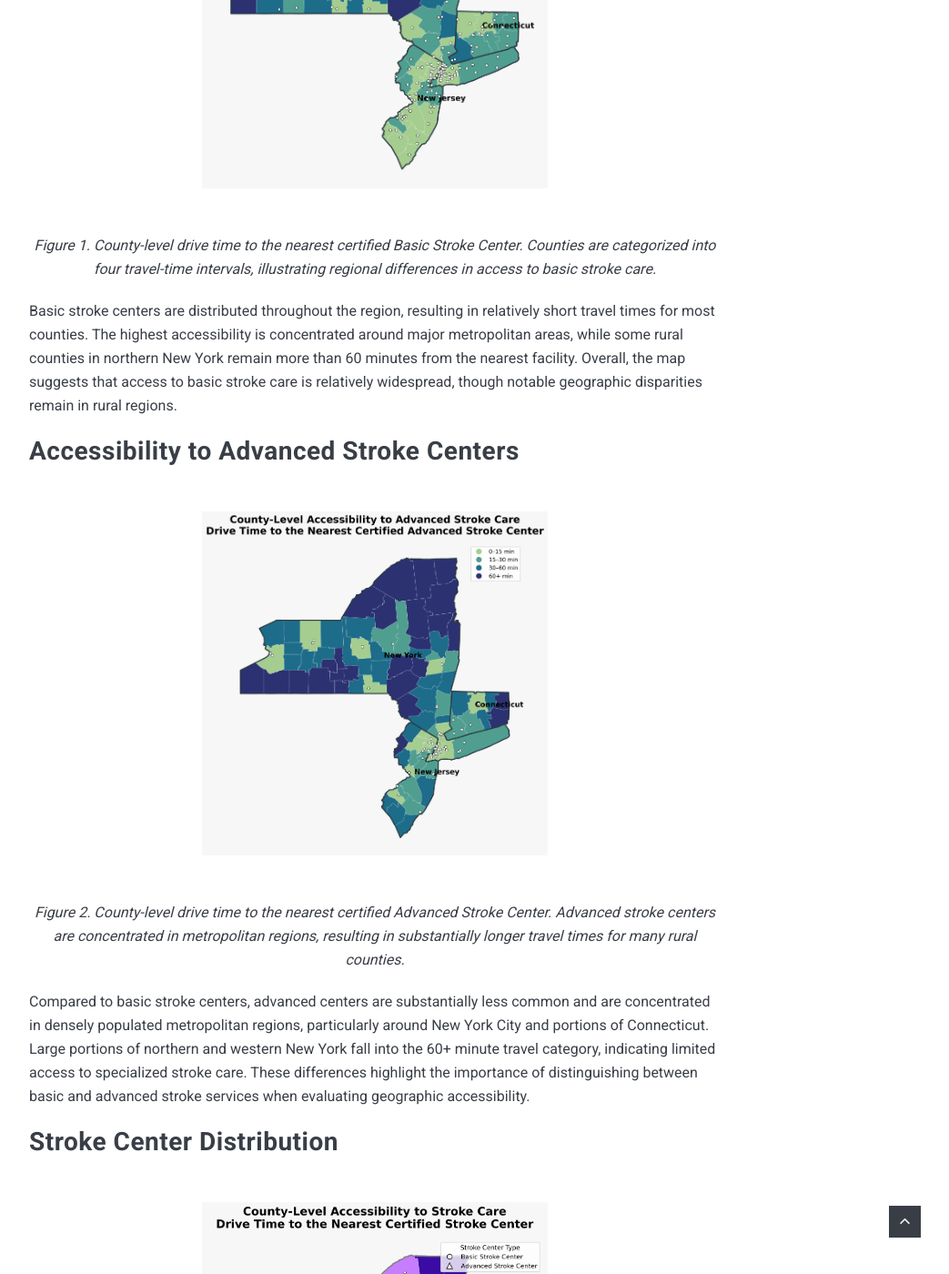
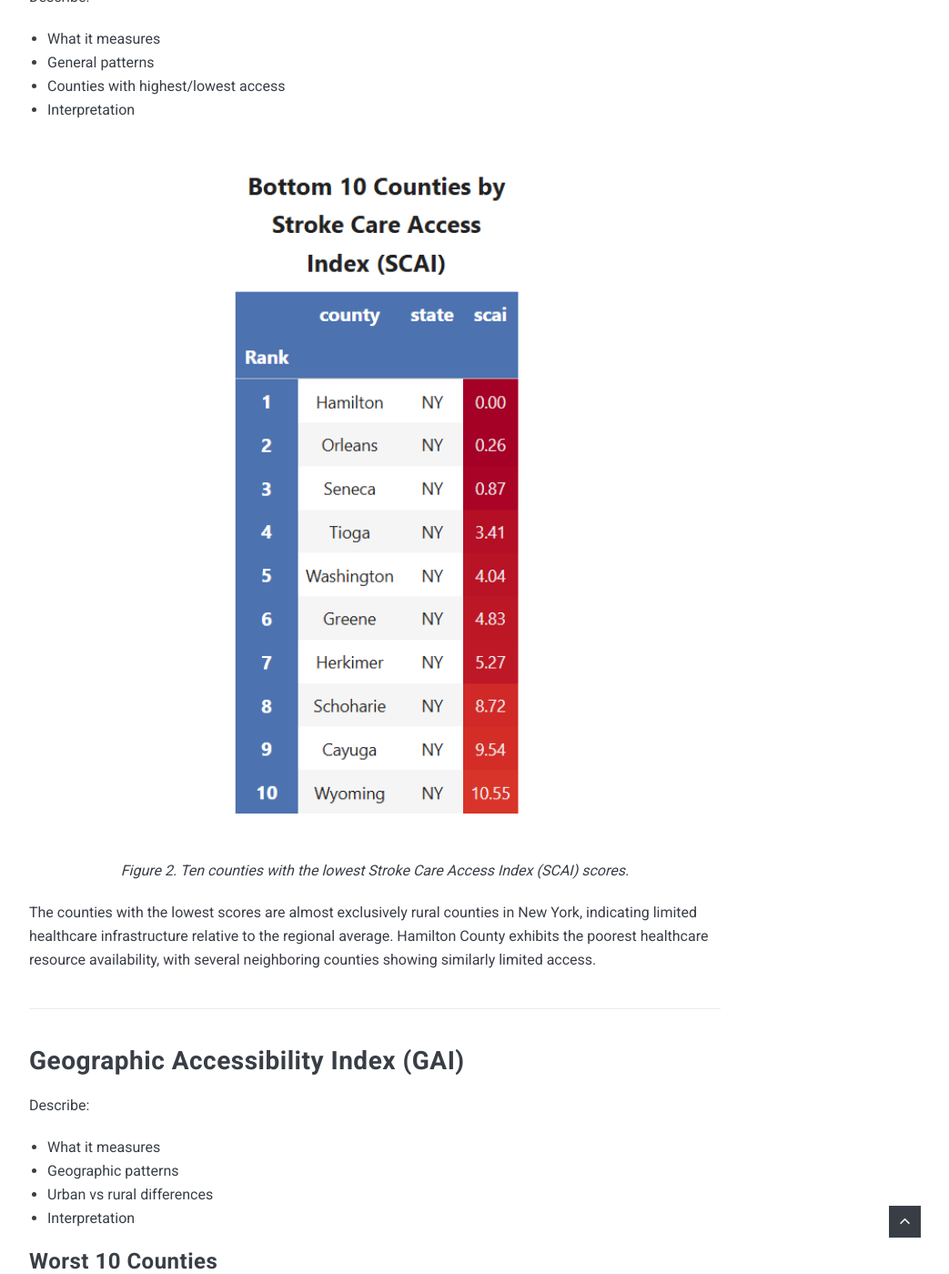
Before and after one commit to palism1/stroke-burden-index, a Jekyll site: the page built from docs/_posts/2026-07-07-project-outcome.md, in a window 1280 px wide and 1400 px high, scrolled down 3216 px. Shown: the whole window at 91% size, without its empty margins (228-1271 px from the left). Built offline with Jekyll 4.4.1, drawn with Linux system fonts in a browser that asks for light colours; nearby versions of some CDN libraries; some of the changed text lies outside the part shown.

Commit message:
Update 2026-07-07-project-outcome.md

```diff
--- a/docs/_posts/2026-07-07-project-outcome.md
+++ b/docs/_posts/2026-07-07-project-outcome.md
@@ -52,7 +52,15 @@
 - Counties with highest/lowest scores
 - Distribution of scores
 
-- Top 10 counties
+<p align="center">
+    <img src="../images/worst_sri.png" width="45%">
+</p>
+
+<p align="center">
+<i>Figure 1. Ten counties with the highest Stroke Risk Index (SRI) scores.</i>
+</p>
+
+The Bronx ranks highest, followed by several rural counties in upstate New York including Hamilton, Delaware, Franklin, St. Lawrence, and Chenango. These results suggest that elevated stroke risk is present in both densely populated urban environments and geographically isolated rural communities.
 
 ---
 
@@ -65,7 +73,15 @@
 - Counties with highest/lowest access
 - Interpretation
 
-- Top 10 counties
+<p align="center">
+    <img src="../images/worst_scai.png" width="45%">
+</p>
+
+<p align="center">
+<i>Figure 2. Ten counties with the lowest Stroke Care Access Index (SCAI) scores.</i>
+</p>
+
+The counties with the lowest scores are almost exclusively rural counties in New York, indicating limited healthcare infrastructure relative to the regional average. Hamilton County exhibits the poorest healthcare resource availability, with several neighboring counties showing similarly limited access.
 
 ---
 
@@ -78,7 +94,17 @@
 - Urban vs rural differences
 - Interpretation
 
-Figures:
+### Worst 10 Counties
+
+<p align="center">
+    <img src="../images/worst_gai.png" width="45%">
+</p>
+
+<p align="center">
+<i>Figure 3. Ten counties with the lowest Geographic Accessibility Index (GAI) scores.</i>
+</p>
+
+### Figures:
 
 <h2>Accessibility to Basic Stroke Centers</h2>
 
@@ -88,7 +114,7 @@
 </p>
 
 <p align="center">
-<i>Figure 1. County-level drive time to the nearest certified Basic Stroke Center. Counties are categorized into four travel-time intervals, illustrating regional differences in access to basic stroke care.</i>
+<i>Figure 4. County-level drive time to the nearest certified Basic Stroke Center. Counties are categorized into four travel-time intervals, illustrating regional differences in access to basic stroke care.</i>
 </p>
 
 Basic stroke centers are distributed throughout the region, resulting in relatively short travel times for most counties. The highest accessibility is concentrated around major metropolitan areas, while some rural counties in northern New York remain more than 60 minutes from the nearest facility. Overall, the map suggests that access to basic stroke care is relatively widespread, though notable geographic disparities remain in rural regions.
@@ -187,7 +213,7 @@
 </p>
 
 <p align="center">
-<i>Figure 6. Pearson correlation matrix illustrating relationships among the four indices.</i>
+<i>Figure 10. Pearson correlation matrix illustrating relationships among the four indices.</i>
 </p>
 
 The correlation matrix demonstrates that the indices capture related but distinct dimensions of stroke burden. SRI is moderately negatively correlated with both SCAI and GAI, indicating that counties with higher stroke risk generally have poorer healthcare access. SCAI and GAI exhibit a moderate positive correlation, suggesting that counties with stronger healthcare infrastructure also tend to have shorter travel times to stroke care. As expected, SBPI is strongly positively correlated with SRI because stroke risk is the primary driver of overall priority while still incorporating accessibility measures.
```
Also changed, not shown: other parts of docs/_posts/2026-07-07-project-outcome.md (+8 -8 lines).
